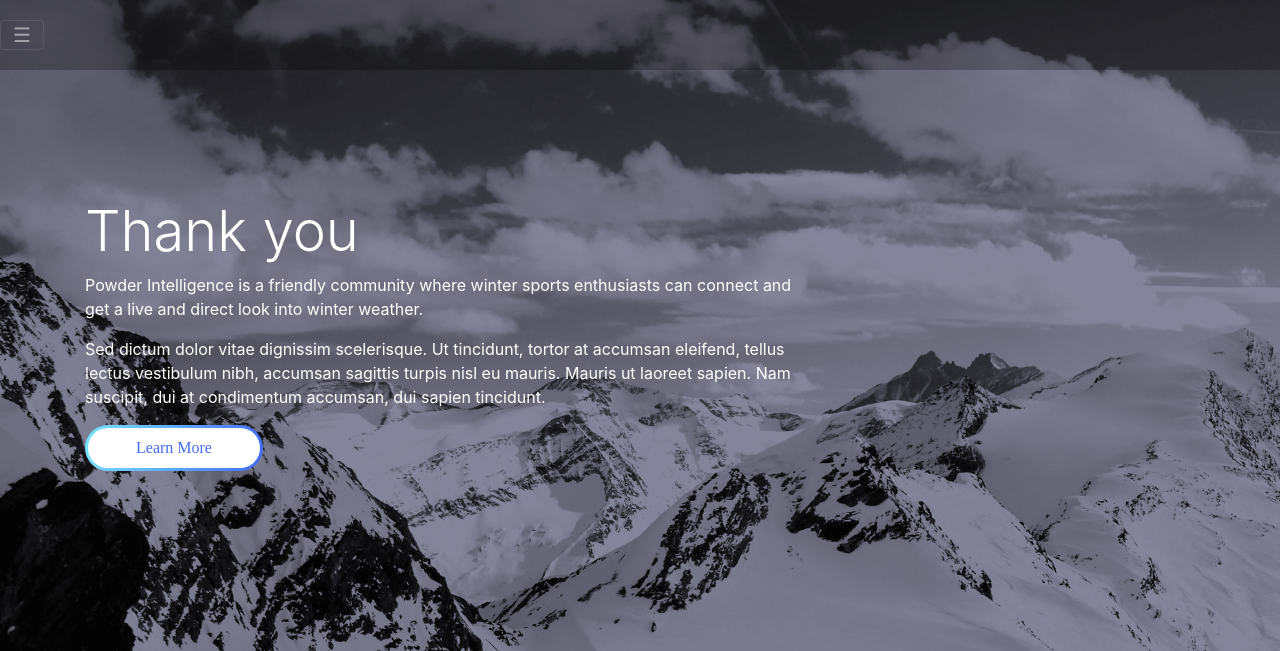
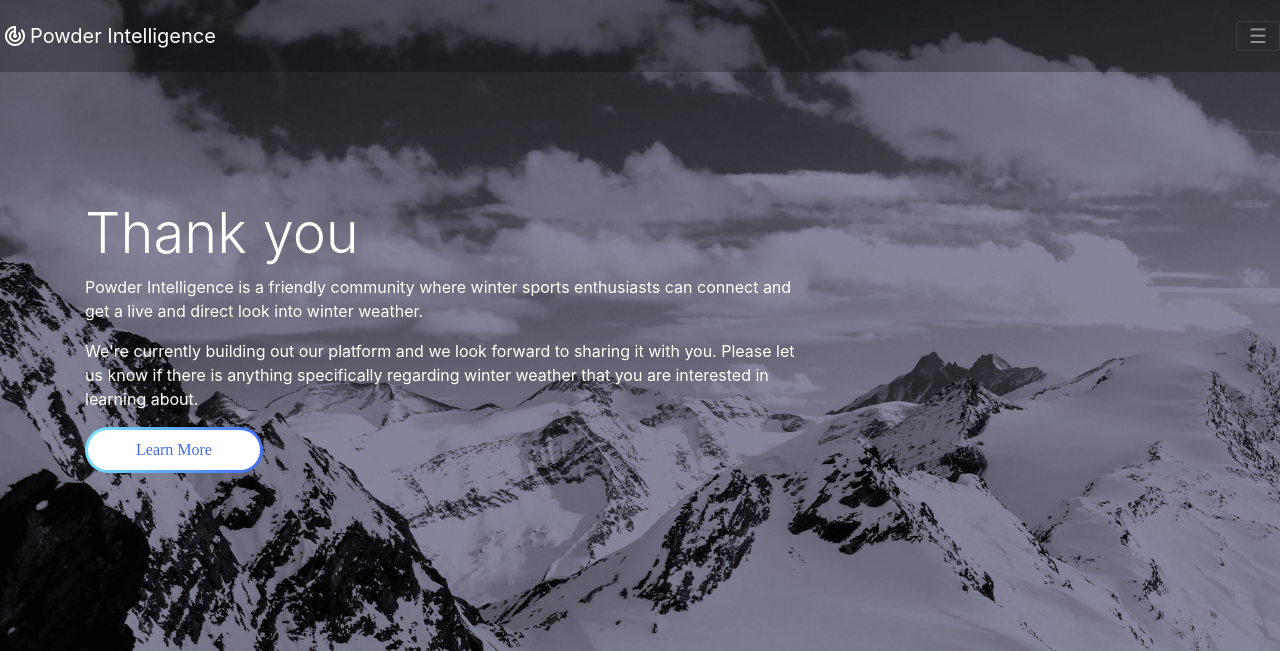
Before and after one commit to wileybaba/powder_intelligence, a Node server app: page /thankyou in a window 1280 px wide. Shown: the top 651 px of the page. Run offline with Node 20, Linux system fonts and the light colour scheme; some libraries are stand-ins or nearby versions.

Commit message:
updated thankyou page

```diff
--- a/views/about.pug
+++ b/views/about.pug
@@ -9,4 +9,4 @@ block content
         p We'll tell you when and where you are most likely to experience the best snow.  We'll also alert you well in advance when we detect a storm that is likely to dump heaps of pow.
 
 
-        a.btn.jumbobutton.btn-lg.m-t-1(href='/register') Get Started for FREE
+        a.btn.jumbobutton.btn-lg.m-t-1(href='/register') Get Started
--- a/views/navbar.pug
+++ b/views/navbar.pug
@@ -1,10 +1,10 @@
 nav.navbar.navbar-fixed-top.navbar-dark.bg-inverse
+  a.navbar-brand(href='/')
+    i.icn-logo.material-icons track_changes
+    | Powder Intelligence
   button.navbar-toggler.hidden-md-up.pull-xs-right(type='button', data-toggle='collapse', data-target='#navbar') &#x2630;
   #navbar.navbar-nav.collapse.navbar-toggleable-sm
-    .container
-      a.navbar-brand(href='/')
-        i.icn-logo.material-icons track_changes
-        | Powder Intelligence
+    ul.navbar-nav.mr-auto
       .nav-items.clearfix
       a.nav-item.nav-link(href='about') About
       a.nav-item.nav-link(href='contact') Contact
--- a/views/thankyou.pug
+++ b/views/thankyou.pug
@@ -6,6 +6,6 @@ block content
       .col-md-8.col-md-offset-2
         h1.display-4.m-b-2 Thank you
         p Powder Intelligence is a friendly community where winter sports enthusiasts can connect and get a live and direct look into winter weather.
-        p Sed dictum dolor vitae dignissim scelerisque. Ut tincidunt, tortor at accumsan eleifend, tellus lectus vestibulum nibh, accumsan sagittis turpis nisl eu mauris. Mauris ut laoreet sapien. Nam suscipit, dui at condimentum accumsan, dui sapien tincidunt.
+        p We're currently building out our platform and we look forward to sharing it with you.  Please let us  know if there is anything specifically regarding winter weather that you are interested in learning about.
 
         a.btn.jumbobutton.btn-lg.m-t-1(href='/about') Learn More
```
